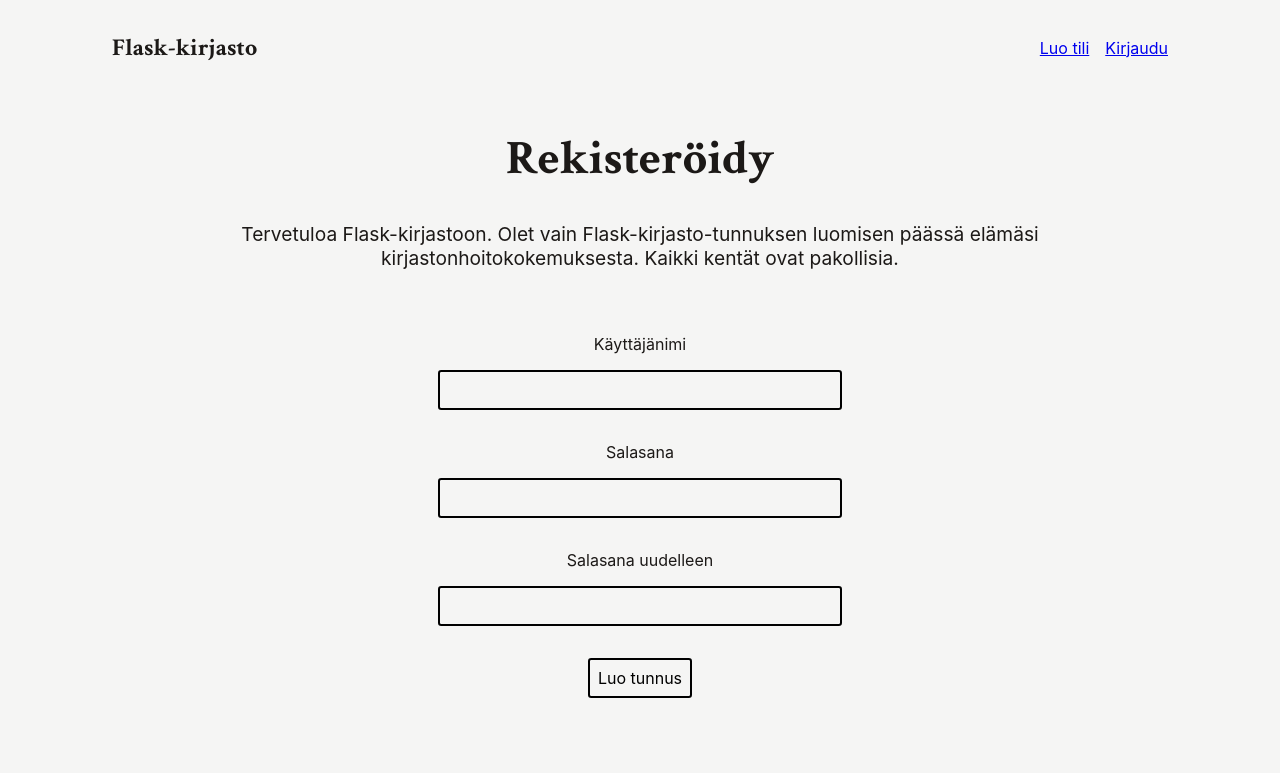
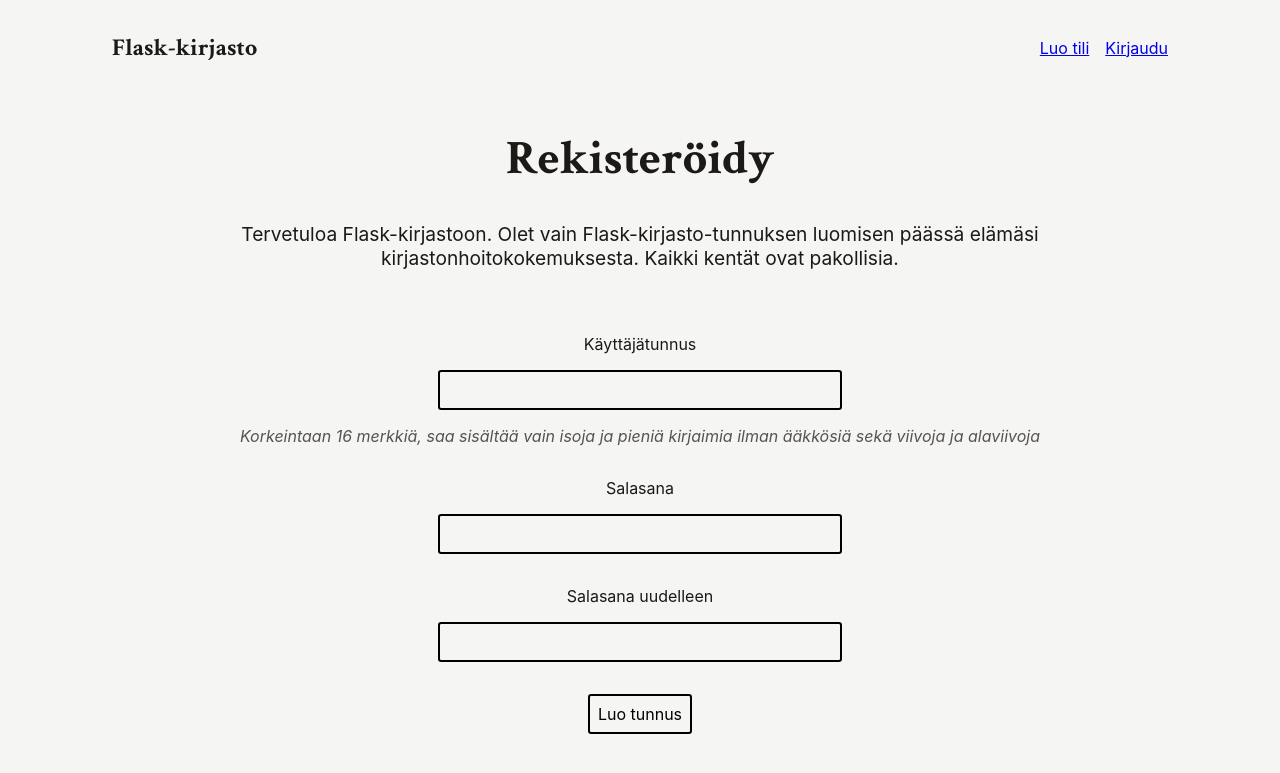
Before and after one commit to anttikivi/flask-library, a Flask app: page /luo-tili/ in a window 1280 px wide. Shown: the top 773 px of the page. Run offline with Flask 3, Linux system fonts and the light colour scheme; parts of the project's set-up code (start-up, migrations or seed data) failed here and were passed over; some web fonts are replaced.

Commit message:
feat: add character and length constraints for the usernames and change it from "käyttäjänimi" to "käyttäjätunnus"

```diff
--- a/app.py
+++ b/app.py
@@ -27,6 +27,15 @@ def register() -> str | Response:
         password_again = request.form["password_again"]
         form_data = {"username": username}
 
+        if not users.is_valid_username(username):
+            flash(
+                "Käyttäjätunnus saa sisältää vain kirjaimia ja numeroita sekä yhdysmerkkejä ja alaviivoja. Se ei saa sisältää ääkkösiä. Käyttäjätunnuksen enimmäispituus on 16 merkkiä",
+                "error",
+            )
+            return render_template(
+                "register.html", form_data=form_data, **context
+            )
+
         if password != password_again:
             flash("Salasanat eivät täsmää", "error")
             return render_template(
@@ -34,7 +43,7 @@ def register() -> str | Response:
             )
 
         if users.get_users_by_name(username):
-            flash("Käyttäjänimi on jo varattu", "error")
+            flash("Käyttäjätunnus on jo varattu", "error")
             return render_template(
                 "register.html", form_data=form_data, **context
             )
--- a/static/main.css
+++ b/static/main.css
@@ -1,5 +1,7 @@
 :root {
   --color-gray-100: #f5f5f4;
+  --color-gray-400: #a8a29e;
+  --color-gray-600: #57534e;
   --color-gray-900: #1c1917;
   --color-purple-400: #e879f9;
   --color-purple-700: #a21caf;
@@ -253,6 +255,17 @@ input {
   margin: 1rem auto;
 }
 
+.register-form > div label span.hint {
+  color: var(--color-gray-600);
+  font-style: italic;
+}
+
+@media (prefers-color-scheme: dark) {
+  .register-form > div label span.hint {
+    color: var(--color-gray-400);
+  }
+}
+
 .register-form > div label input {
   margin: 0 auto;
   padding: 0.5rem;
--- a/templates/register.html
+++ b/templates/register.html
@@ -25,13 +25,17 @@
               {{ ' class="label-error"' | safe if "käyttäjä" in errors | first | lower else "" }}
               for="username"
             >
-              <span>Käyttäjänimi</span>
+              <span>Käyttäjätunnus</span>
               <input
                 id="username"
                 name="username"
                 type="text"
                 value="{{- form_data.username if form_data and 'username' in form_data else '' -}}"
               />
+              <span class="hint"
+                >Korkeintaan 16 merkkiä, saa sisältää vain isoja ja pieniä
+                kirjaimia ilman ääkkösiä sekä viivoja ja alaviivoja</span
+              >
             </label>
           </div>
           <div>
```
Also changed, not shown: users.py (+18 -0 lines).
